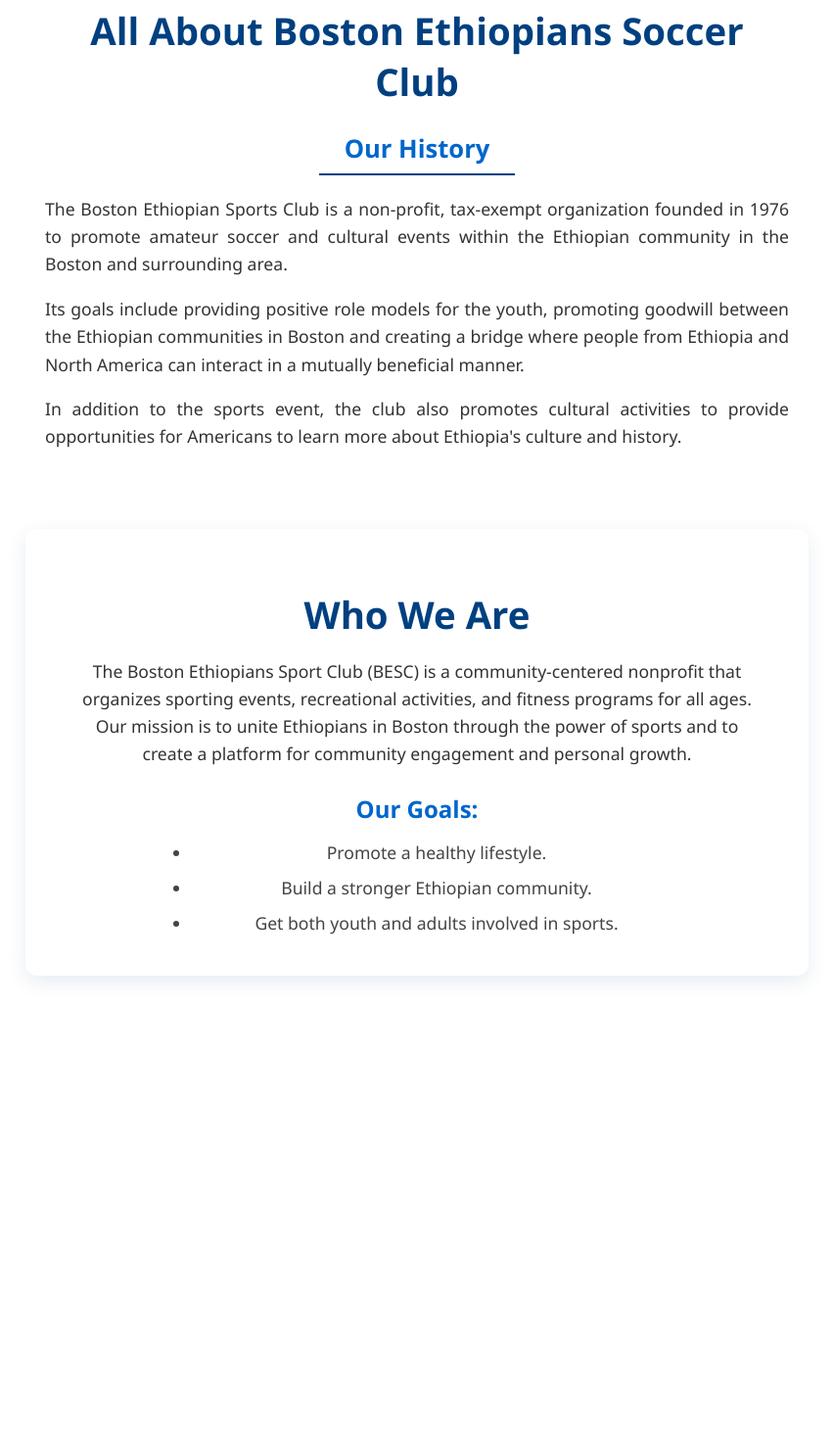
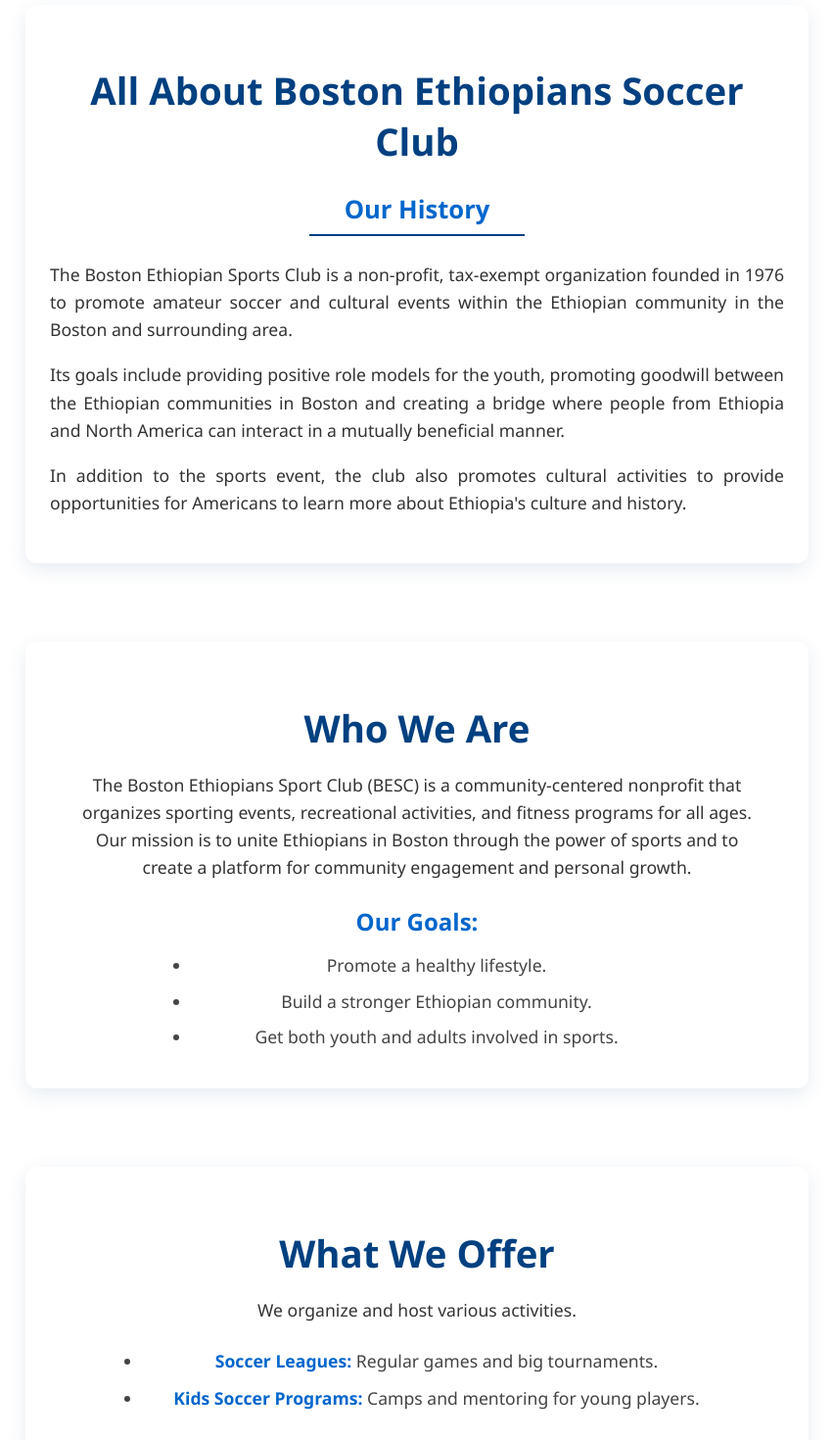
Before and after one commit to Dagimawi7/boston-ethiopians-sport-club, a React (Create React App) app: page / in a window 1280 px wide. Shown: the part 1600-3070 px from the top of the page at 98% size, without its empty margins (214-1065 px from the left). Before the commit the page ends 2696 px from the top, so only its background shows below. Built offline with nearby package versions, Linux system fonts and the light colour scheme.

Commit message:
Add professional What We Offer section with styling

```diff
--- a/src/pages/Home.css
+++ b/src/pages/Home.css
@@ -95,35 +95,33 @@
       margin-top: 10px;
     }
   }
-
-  /* club History */
   .about-history {
     max-width: 800px;
     margin: 50px auto 80px;
-  padding: 0 20px;
-  background: white;
+    padding: 30px 25px;
+    background: #ffffff; /* pure white */
     border-radius: 12px;
-  box-shadow: 0 6px 20px rgba(255, 255, 255, 0.1);
+    box-shadow: 0 6px 20px rgba(0, 64, 128, 0.1); /* subtle blue shadow */
+    font-family: 'Segoe UI', Tahoma, Geneva, Verdana, sans-serif;
     color: #1a1a1a;
-  font-family: 'Segoe UI', Tahoma, Geneva, Verdana, sans-serif;
   }
 
   .about-history h2 {
-  color: #004080;
+    color: #004080; /* deep blue */
     font-size: 2.4rem;
     font-weight: 700;
     text-align: center;
-  margin-bottom: 10px;
+    margin-bottom: 15px;
   }
 
   .about-history h3 {
-  color: #0066cc;
+    color: #0066cc; /* lighter blue */
     font-size: 1.6rem;
     font-weight: 600;
-  margin-bottom: 20px;
+    margin-bottom: 25px;
     border-bottom: 2px solid #004080;
     padding-bottom: 8px;
-  max-width: 200px;
+    max-width: 220px;
     margin-left: auto;
     margin-right: auto;
   }
@@ -131,10 +129,14 @@
   .about-history p {
     font-size: 1.1rem;
     line-height: 1.6;
-  margin-bottom: 16px;
+    margin-bottom: 18px;
     text-align: justify;
     color: #333;
+    max-width: 750px;
+    margin-left: auto;
+    margin-right: auto;
   }
+
 
 /*who we are*/
 .who-we-are {
@@ -188,3 +190,52 @@
     margin-bottom: 10px;
     line-height: 1.5;
   }
+
+  /* what we offer */
+  .what-we-offer {
+    max-width: 800px;
+    margin: 0 auto 80px;
+    padding: 30px 25px;
+    background: #ffffff;
+    border-radius: 12px;
+    box-shadow: 0 6px 20px rgba(0, 64, 128, 0.1);
+    font-family: 'Segoe UI', Tahoma, Geneva, Verdana, sans-serif;
+    color: #1a1a1a;
+  }
+
+  .what-we-offer h2 {
+    color: #004080;
+    font-size: 2.4rem;
+    font-weight: 700;
+    text-align: center;
+    margin-bottom: 15px;
+  }
+
+  .what-we-offer p {
+    font-size: 1.1rem;
+    line-height: 1.6;
+    margin-bottom: 25px;
+    text-align: center;
+    color: #333;
+    max-width: 700px;
+    margin-left: auto;
+    margin-right: auto;
+  }
+
+  .what-we-offer ul {
+    list-style-type: disc;
+    padding-left: 40px;
+    max-width: 600px;
+    margin: 0 auto;
+    font-size: 1.1rem;
+    color: #444;
+  }
+
+  .what-we-offer ul li {
+    margin-bottom: 12px;
+    line-height: 1.5;
+  }
+
+  .what-we-offer ul li strong {
+    color: #0066cc;
+  }
--- a/src/pages/Home.js
+++ b/src/pages/Home.js
@@ -129,6 +129,17 @@ const Home = () => {
             </ul>
         </section>
 
+        <section className="what-we-offer">
+            <h2>What We Offer</h2>
+            <p>We organize and host various activities.</p>
+
+            <ul>
+                <li><strong>Soccer Leagues:</strong> Regular games and big tournaments.</li>
+                <li><strong>Kids Soccer Programs:</strong> Camps and mentoring for young players.</li>
+            </ul>
+        </section>
+
+
 
     </div>
 
```
Lines whose indentation alone changed are shown as unchanged.
